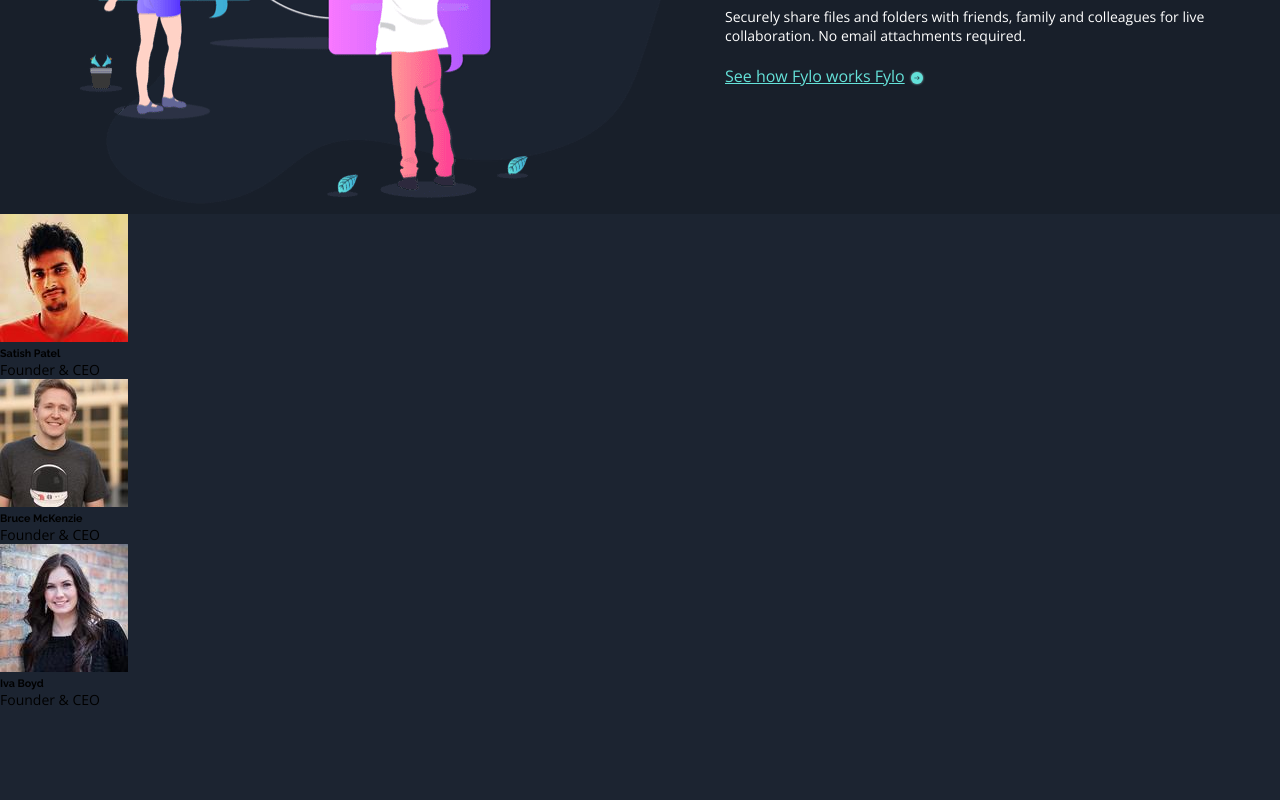
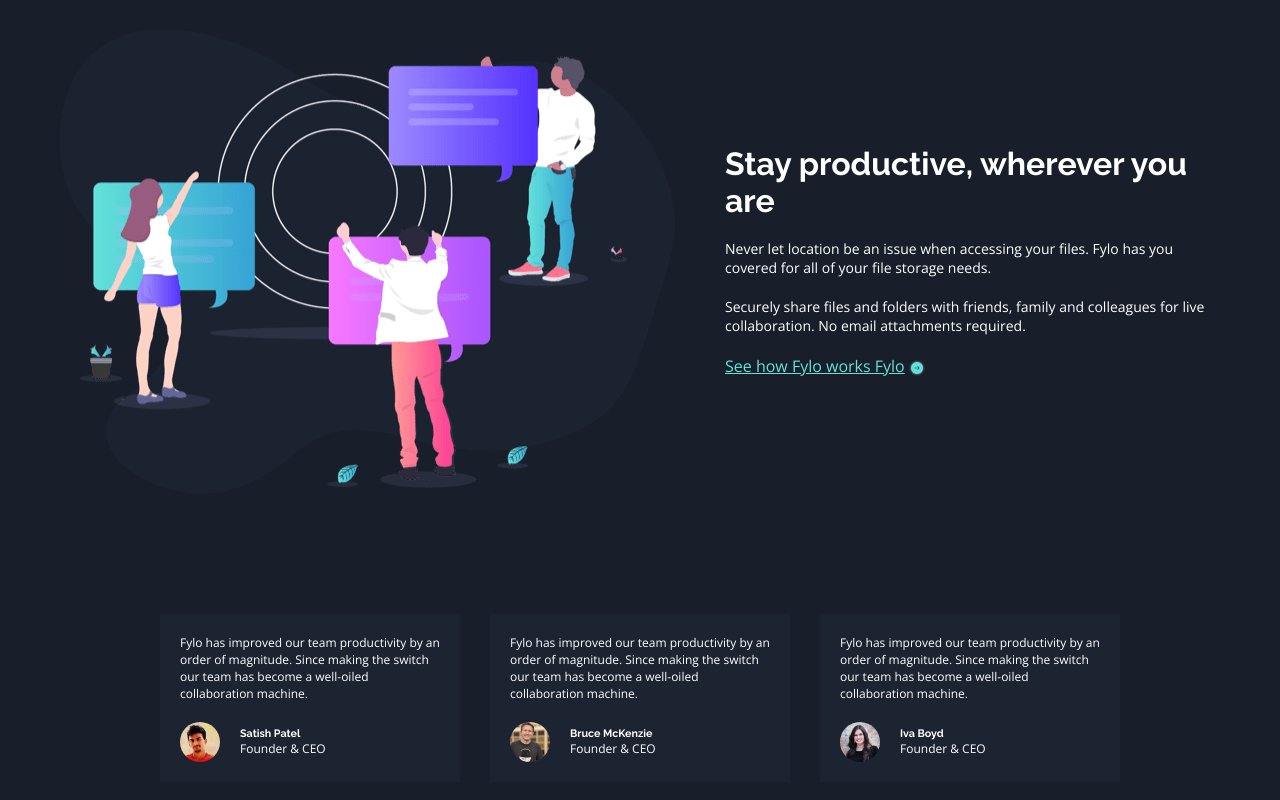
Before and after one commit to nouryy17/fylo-dark-theme-landing-page, a React (Create React App) app: page / in a window 1280 px wide. Shown: the part 1326-2126 px from the top of the page. Before the commit the page ends 2035 px from the top, so only its background shows below. Built offline with nearby package versions, Linux system fonts and the light colour scheme.

Commit message:
add style for founder Part

```diff
--- a/src/component/founderBox.js
+++ b/src/component/founderBox.js
@@ -1,9 +1,9 @@
 
-export default function ({h,pOne,pTow,img}) {
+export default function ({h,pONE,pTow,img}) {
     return(
-        <div>
-            <p>  {pOne} </p>
-            <div>
+        <div className="founderBox">
+            <p>  {pONE} </p>
+            <div className="info">
               <img src={img}></img>
             <div>
                 <h6> {h} </h6>
--- a/src/component/foundersPart.js
+++ b/src/component/foundersPart.js
@@ -2,14 +2,13 @@
 import profile from "../images/profile-1.jpg"
 import profile2 from "../images/profile-2.jpg"
 import profile3 from "../images/profile-3.jpg"
-
+import "../style/foundersPart.sass";
 export default function () {
     return(
-        <div>
- <FOUNDERBOX pONE=" Fylo has improved our team productivity by an order of magnitude. Since making the switch our team has become a well-oiled collaboration machine. " img={profile} h="Satish Patel" pTow=" Founder & CEO"/>
-    <FOUNDERBOX pONE=" Fylo has improved our team productivity by an order of magnitude. Since making the switch our team has become a well-oiled collaboration machine." img={profile2} h=" Bruce McKenzie " pTow=" Founder & CEO"/>
-    <FOUNDERBOX pONE=" Fylo has improved our team productivity by an order of magnitude. Since making the switch our team has become a well-oiled collaboration machine." img={profile3} h=" Iva Boyd" pTow=" Founder & CEO"/>
-
+        <div className="founder continer">
+             <FOUNDERBOX pONE=" Fylo has improved our team productivity by an order of magnitude. Since making the switch our team has become a well-oiled collaboration machine. " img={profile} h="Satish Patel" pTow=" Founder & CEO"/>
+             <FOUNDERBOX pONE=" Fylo has improved our team productivity by an order of magnitude. Since making the switch our team has become a well-oiled collaboration machine." img={profile2} h=" Bruce McKenzie " pTow=" Founder & CEO"/>
+             <FOUNDERBOX pONE=" Fylo has improved our team productivity by an order of magnitude. Since making the switch our team has become a well-oiled collaboration machine." img={profile3} h=" Iva Boyd" pTow=" Founder & CEO"/>
         </div>
     )
 
--- a/src/style/foundersPart.sass
+++ b/src/style/foundersPart.sass
@@ -0,0 +1,24 @@
+@import "./mixsin"
+@import "./varble"
+.founder
+    background-color: $Dark-Blue-tow
+    display: flex
+    justify-content: center
+    gap: 30px
+    flex-wrap: wrap
+    .founderBox
+        width: 300px
+        background-color: $Dark-Blue-one
+        padding: 20px
+        p,h6
+            color: $White
+        p
+            font-size: 12px
+        img
+            width: 40px
+            border-radius: 50%
+        .info
+            display: flex
+            align-items: center
+            gap: 20px
+            margin-top: 20px
--- a/src/style/style.css
+++ b/src/style/style.css
@@ -23,7 +23,7 @@
 }
 
 .continer {
-  padding: 10px 60px;
+  padding: 60px;
 }
 
 * {
@@ -132,7 +132,7 @@
 }
 
 .continer {
-  padding: 10px 60px;
+  padding: 60px;
 }
 
 * {
--- a/src/style/varble.sass
+++ b/src/style/varble.sass
@@ -21,7 +21,7 @@
    list-style: none
    display: flex
 .continer
-   padding: 10px 60px
+   padding: 60px
 *
     margin: 0
     padding: 0
```
